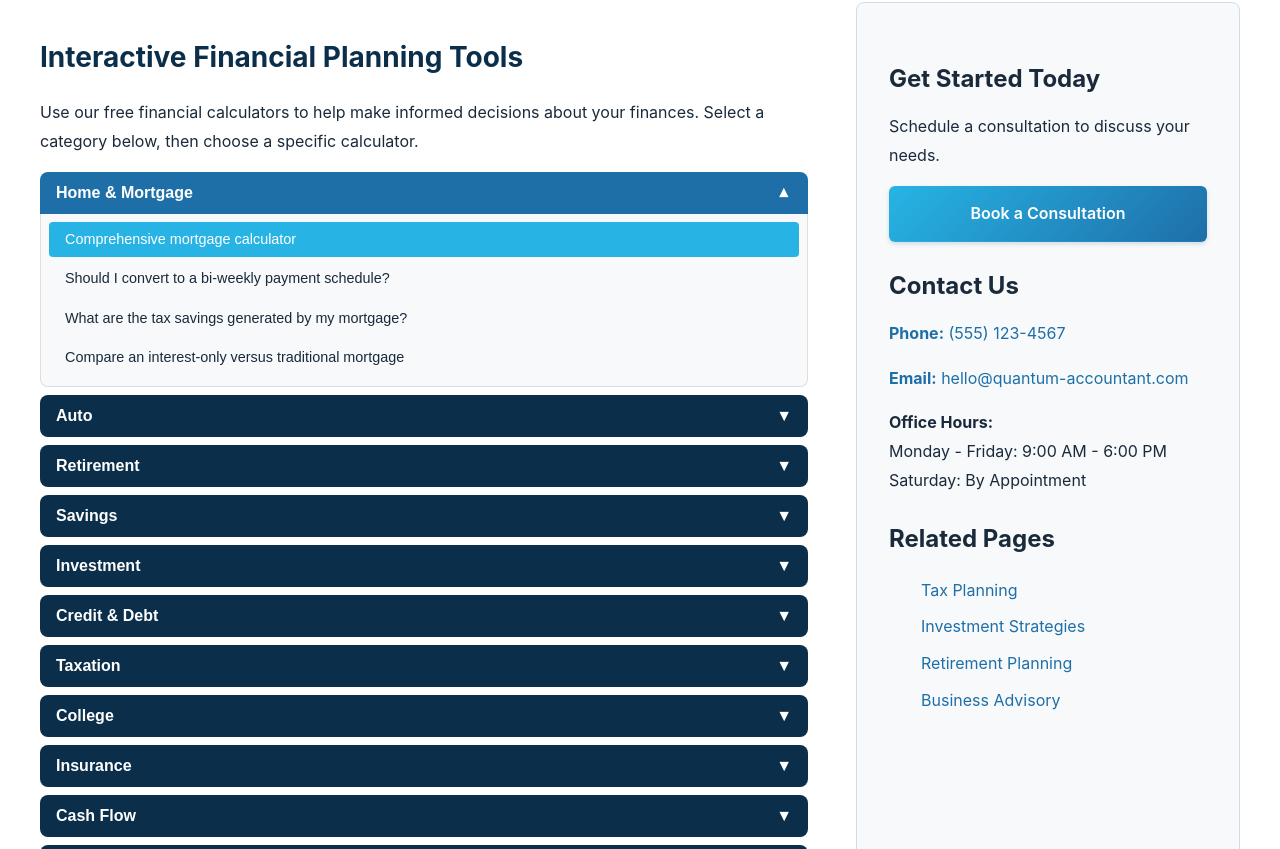
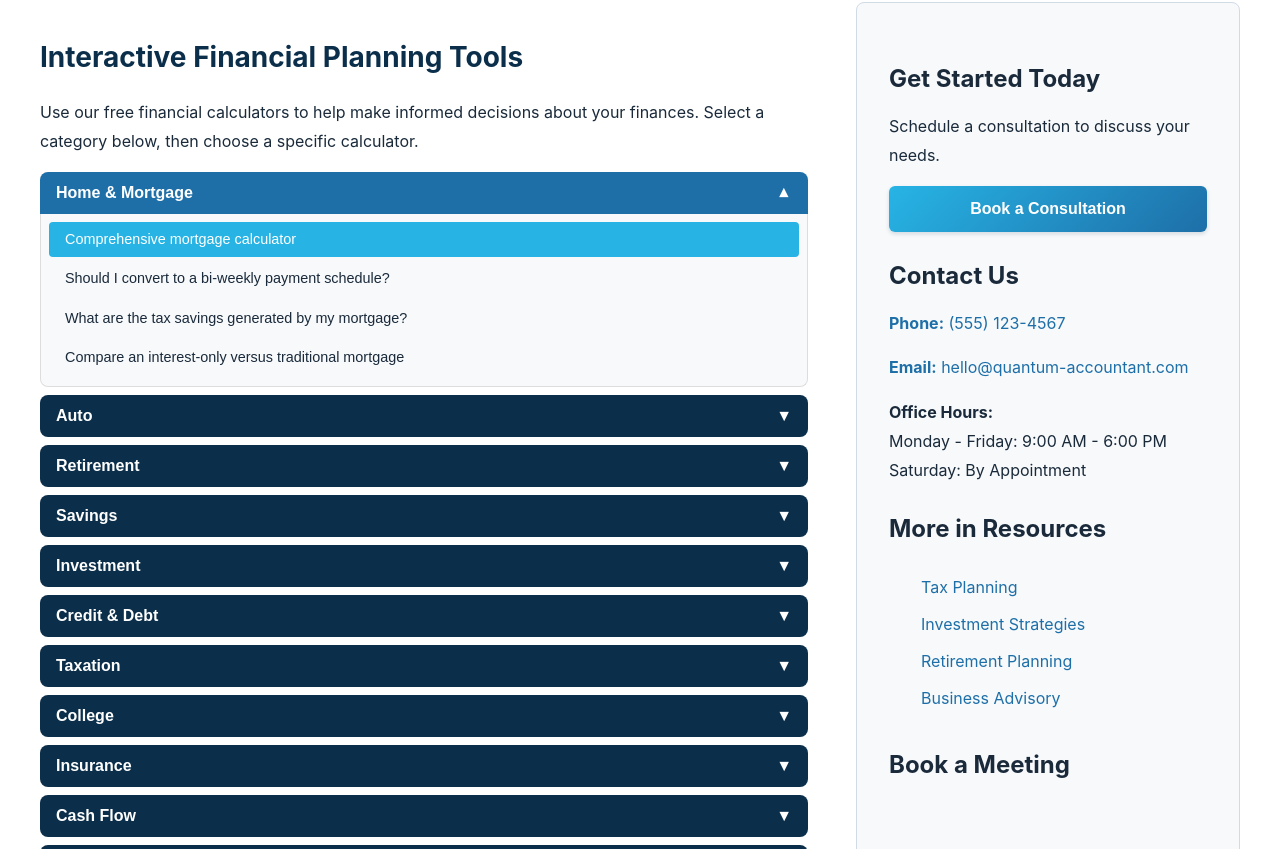
Before and after one commit to BVC2013/quantumAccounting, a React (Vite) app: page /financial-calculators in a window 1280 px wide. Shown: the part 591-1440 px from the top of the page. Built offline with nearby package versions, Linux system fonts and the light colour scheme; grey boxes are pictures that could not be loaded.

Commit message:
Add calendar modal to Book a Consultation button, auto-detect related pages by category, show calendar embed in sidebar

```diff
--- a/src/components/Sidebar.jsx
+++ b/src/components/Sidebar.jsx
@@ -1,19 +1,139 @@
-import { Link } from 'react-router-dom';
+import { useState } from 'react';
+import { Link, useLocation } from 'react-router-dom';
 
-const Sidebar = ({ showBooking = true, showContact = true, relatedPages = [] }) => {
+// Page categories - all pages within each category
+const pageCategories = {
+  about: {
+    name: 'About',
+    pages: [
+      { label: 'About Us', path: '/about' },
+      { label: 'Our Values', path: '/our-values' },
+      { label: 'Contact Us', path: '/contact' },
+      { label: 'Book a Meeting', path: '/book-meeting' },
+      { label: 'Secure Upload', path: '/secure-upload' },
+      { label: 'Newsletter', path: '/newsletter' },
+      { label: 'Security Measures', path: '/security-measures' },
+    ],
+  },
+  businessServices: {
+    name: 'Business Services',
+    pages: [
+      { label: 'Services Overview', path: '/services-business' },
+      { label: 'Bookkeeping Services', path: '/bookkeeping' },
+      { label: 'Fractional CFO Services', path: '/fractional-cfo' },
+      { label: 'Audit, Review & Compilation', path: '/audits-reviews' },
+      { label: 'Cash Flow Management', path: '/cash-flow-management' },
+      { label: 'Centralized Invoice Processing', path: '/invoice-processing' },
+      { label: 'IPO Readiness Services', path: '/ipo-readiness' },
+      { label: 'Tax Strategies for Business', path: '/tax-strategies-business' },
+      { label: 'Internal Control Services', path: '/internal-controls' },
+    ],
+  },
+  individualServices: {
+    name: 'Individual Services',
+    pages: [
+      { label: 'Services Overview', path: '/services-individuals' },
+      { label: 'Family Wealth & Estate Planning', path: '/estate-planning' },
+      { label: 'Tax Preparation', path: '/tax-preparation-individual' },
+      { label: 'Tax Planning & Strategy', path: '/tax-planning' },
+    ],
+  },
+  taxServices: {
+    name: 'Tax Services',
+    pages: [
+      { label: 'Tax Services Overview', path: '/tax-services' },
+      { label: 'Tax Relief Overview', path: '/tax-relief' },
+      { label: 'Tax Preparation', path: '/tax-preparation-individual' },
+      { label: 'Tax Planning & Strategy', path: '/tax-planning' },
+      { label: 'IRS Representation & Audit Support', path: '/irs-audit-support' },
+      { label: 'Tax Debt Resolution', path: '/tax-debt-resolution' },
+      { label: 'IRS Audit Defense', path: '/audit-defense' },
+      { label: 'Business Tax Strategies', path: '/tax-strategies-business' },
+    ],
+  },
+  industries: {
+    name: 'Industries',
+    pages: [
+      { label: 'Industries Overview', path: '/industries' },
+      { label: 'Healthcare Accounting', path: '/healthcare-accounting' },
+      { label: 'Restaurant Services', path: '/restaurants' },
+      { label: 'Dental Practice Services', path: '/dentists' },
+      { label: 'Retail Accounting', path: '/retail' },
+      { label: 'Construction', path: '/construction' },
+      { label: 'Law Firms', path: '/law-firms' },
+    ],
+  },
+  itGovernance: {
+    name: 'IT & Governance',
+    pages: [
+      { label: 'IT Services Overview', path: '/it-services' },
+      { label: 'AI & AI Regulatory Governance', path: '/ai-governance' },
+      { label: 'Data Governance', path: '/data-governance' },
+      { label: 'Digital Enablement & IT Governance', path: '/digital-enablement' },
+      { label: 'IT Service Delivery Framework', path: '/delivery-framework' },
+      { label: 'Strategy & Enterprise IT Governance', path: '/enterprise-it-governance' },
+      { label: 'System Implementation Ride Along', path: '/system-implementation' },
+      { label: 'Third Party & Vendor Risk Management', path: '/vendor-risk-management' },
+      { label: 'Cloud Governance', path: '/cloud-governance' },
+      { label: 'IT General Controls & Cybersecurity', path: '/it-controls-cybersecurity' },
+      { label: 'Privacy & Data Protection', path: '/privacy-data-protection' },
+      { label: 'Software Asset Management (SAM)', path: '/software-asset-management' },
+      { label: 'System Implementation - QA Testing', path: '/qa-testing' },
+    ],
+  },
+  resources: {
+    name: 'Resources',
+    pages: [
+      { label: 'Resources Overview', path: '/resources' },
+      { label: 'Financial Calculator', path: '/financial-calculators' },
+      { label: 'IRS Forms & Publications', path: '/irs-forms' },
+      { label: 'Tax Rates', path: '/tax-rates' },
+      { label: 'State Tax Forms', path: '/state-tax-forms' },
+      { label: 'Track Your Refund', path: '/refund-tracking' },
+      { label: 'Tax Due Dates', path: '/tax-due-dates' },
+    ],
+  },
+};
+
+// Function to find category and related pages for current path
+const getRelatedPagesForPath = (currentPath) => {
+  for (const category of Object.values(pageCategories)) {
+    const isInCategory = category.pages.some(page => page.path === currentPath);
+    if (isInCategory) {
+      // Return all pages in this category except the current page
+      return {
+        categoryName: category.name,
+        pages: category.pages.filter(page => page.path !== currentPath),
+      };
+    }
+  }
+  return { categoryName: null, pages: [] };
+};
+
+const Sidebar = ({ showBooking = true, showContact = true, showCalendar = true, relatedPages: customRelatedPages = [] }) => {
+  const [showCalendarModal, setShowCalendarModal] = useState(false);
+  const location = useLocation();
+
+  // Get related pages based on current path (auto-detected category)
+  const { categoryName, pages: autoRelatedPages } = getRelatedPagesForPath(location.pathname);
+
+  // Use custom related pages if provided, otherwise use auto-detected ones
+  const relatedPages = customRelatedPages.length > 0 ? customRelatedPages : autoRelatedPages;
+
   return (
+    <>
       <div className="sidebar">
         {showBooking && (
           <>
             <h3>Get Started Today</h3>
             <p style={{ color: 'var(--text-dark)' }}>Schedule a consultation to discuss your needs.</p>
-          <Link
-            to="/book-meeting"
+            <button
+              onClick={() => setShowCalendarModal(true)}
               className="btn btn-primary"
-            style={{ width: '100%', marginBottom: '1rem', display: 'block', textAlign: 'center', color: '#ffffff' }}
+              style={{ width: '100%', marginBottom: '1rem', display: 'block', textAlign: 'center', color: '#ffffff', border: 'none', cursor: 'pointer' }}
             >
               Book a Consultation
-          </Link>
+            </button>
           </>
         )}
 
@@ -32,8 +152,8 @@ const Sidebar = ({ showBooking = true, showContact = true, relatedPages = [] })
 
         {relatedPages.length > 0 && (
           <>
-          <h3>Related Pages</h3>
-          <ul style={{ listStyle: 'none', padding: 0 }}>
+            <h3>{categoryName ? `More in ${categoryName}` : 'Related Pages'}</h3>
+            <ul style={{ listStyle: 'none', padding: 0, maxHeight: '300px', overflowY: 'auto' }}>
               {relatedPages.map((page) => (
                 <li key={page.path} style={{ margin: '0.5rem 0' }}>
                   <Link to={page.path} style={{ color: 'var(--primary-blue)', textDecoration: 'none' }}>{page.label}</Link>
@@ -42,7 +162,70 @@ const Sidebar = ({ showBooking = true, showContact = true, relatedPages = [] })
             </ul>
           </>
         )}
+
+        {/* Calendar embed in sidebar */}
+        {showCalendar && (
+          <>
+            <h3 style={{ marginTop: '1.5rem' }}>Book a Meeting</h3>
+            <div
+              style={{
+                background: 'var(--bg-light)',
+                padding: '0.5rem',
+                borderRadius: '8px',
+                marginTop: '0.5rem',
+              }}
+            >
+              <iframe
+                src="https://meetings-na3.hubspot.com/nischal?embed=true"
+                title="Schedule a Meeting"
+                style={{
+                  width: '100%',
+                  height: '500px',
+                  border: 'none',
+                  borderRadius: '8px',
+                }}
+              />
             </div>
+          </>
+        )}
+      </div>
+
+      {/* Calendar Modal */}
+      {showCalendarModal && (
+        <div
+          className="calendar-modal-overlay"
+          onClick={() => setShowCalendarModal(false)}
+        >
+          <div
+            className="calendar-modal"
+            onClick={(e) => e.stopPropagation()}
+          >
+            <div className="calendar-modal-header">
+              <h2>Book a Consultation</h2>
+              <button
+                className="calendar-modal-close"
+                onClick={() => setShowCalendarModal(false)}
+                aria-label="Close"
+              >
+                ✕
+              </button>
+            </div>
+            <div className="calendar-modal-content">
+              <iframe
+                src="https://meetings-na3.hubspot.com/nischal?embed=true"
+                title="Schedule a Meeting"
+                style={{
+                  width: '100%',
+                  height: '600px',
+                  border: 'none',
+                  borderRadius: '8px',
+                }}
+              />
+            </div>
+          </div>
+        </div>
+      )}
+    </>
   );
 };
 
--- a/src/index.css
+++ b/src/index.css
@@ -485,6 +485,109 @@ nav {
   width: 100%;
   height: 100%;
   border: none;
+}
+
+/* Calendar Modal (Sidebar) */
+.calendar-modal-overlay {
+  position: fixed;
+  top: 0;
+  left: 0;
+  right: 0;
+  bottom: 0;
+  background: rgba(0, 0, 0, 0.7);
+  display: flex;
+  align-items: center;
+  justify-content: center;
+  z-index: 10000;
+  padding: 1rem;
+  animation: fadeIn 0.2s ease-out;
+}
+
+@keyframes fadeIn {
+  from { opacity: 0; }
+  to { opacity: 1; }
+}
+
+.calendar-modal {
+  background: var(--white);
+  border-radius: 12px;
+  width: 100%;
+  max-width: 900px;
+  max-height: 90vh;
+  position: relative;
+  box-shadow: 0 20px 60px rgba(0, 0, 0, 0.3);
+  overflow: hidden;
+  animation: slideUp 0.3s ease-out;
+}
+
+@keyframes slideUp {
+  from {
+    opacity: 0;
+    transform: translateY(20px);
+  }
+  to {
+    opacity: 1;
+    transform: translateY(0);
+  }
+}
+
+.calendar-modal-header {
+  display: flex;
+  justify-content: space-between;
+  align-items: center;
+  padding: 1rem 1.5rem;
+  background: var(--gradient-primary);
+  color: var(--white);
+}
+
+.calendar-modal-header h2 {
+  font-size: 1.25rem;
+  font-weight: 600;
+  margin: 0;
+}
+
+.calendar-modal-close {
+  background: rgba(255, 255, 255, 0.2);
+  color: var(--white);
+  border: none;
+  width: 36px;
+  height: 36px;
+  border-radius: 50%;
+  font-size: 1.2rem;
+  cursor: pointer;
+  display: flex;
+  align-items: center;
+  justify-content: center;
+  transition: background 0.3s;
+}
+
+.calendar-modal-close:hover {
+  background: rgba(255, 255, 255, 0.3);
+}
+
+.calendar-modal-content {
+  padding: 1rem;
+  background: var(--bg-light);
+}
+
+@media (max-width: 768px) {
+  .calendar-modal {
+    max-width: 100%;
+    margin: 0.5rem;
+    max-height: 95vh;
+  }
+
+  .calendar-modal-header {
+    padding: 0.75rem 1rem;
+  }
+
+  .calendar-modal-header h2 {
+    font-size: 1.1rem;
+  }
+
+  .calendar-modal-content iframe {
+    height: 500px !important;
+  }
 }
 
 /* Hero Section */
```
Lines whose indentation alone changed are shown as unchanged.
